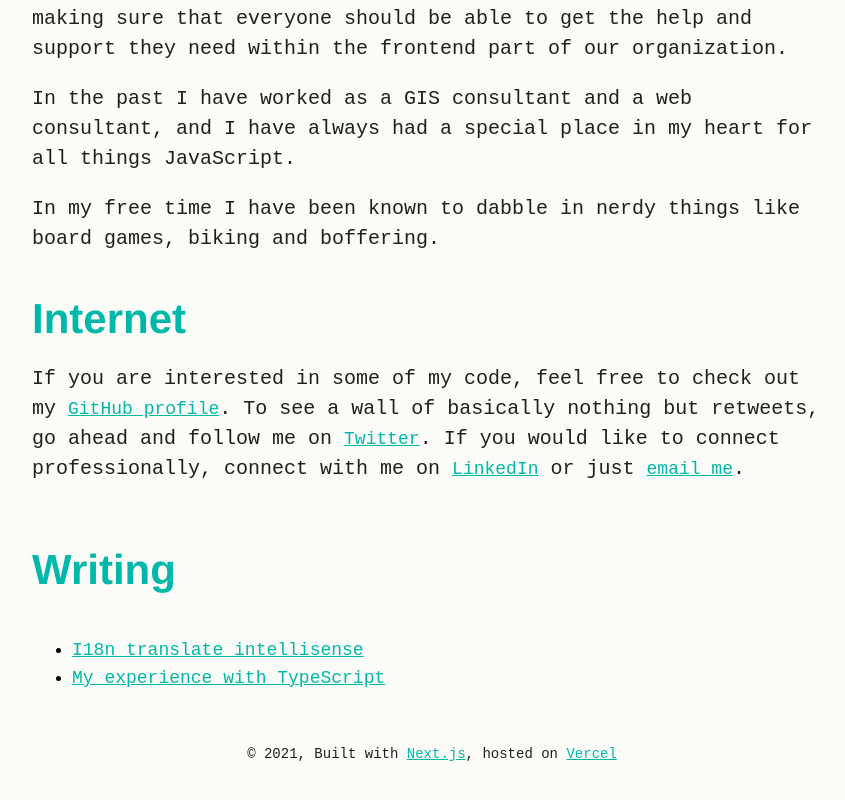
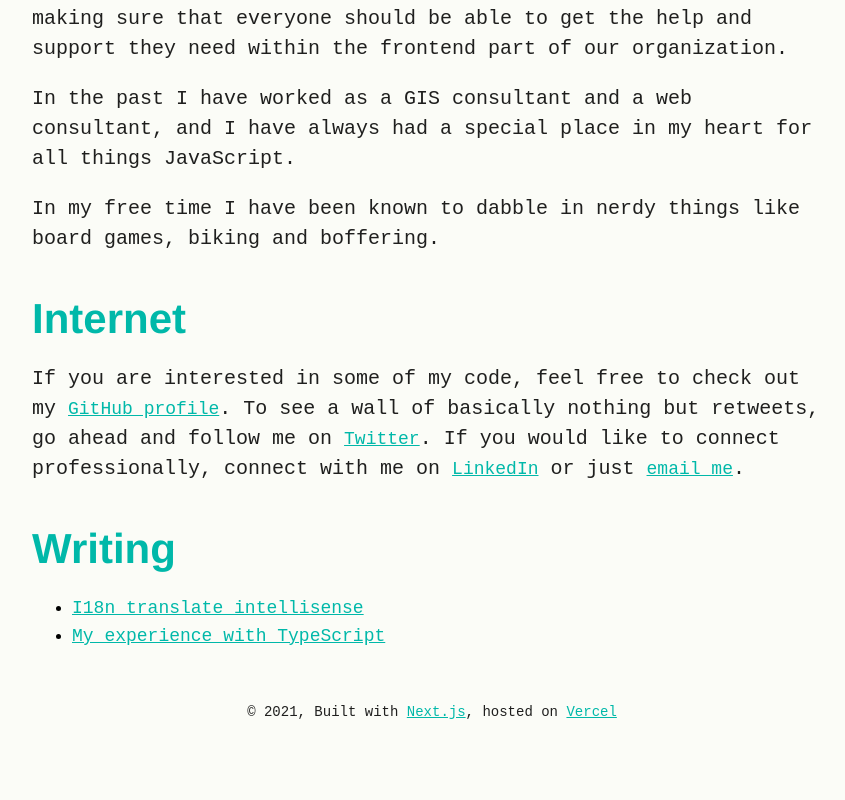
Before and after one commit to sakarisson/sakarisson.com, a Next.js app: page / in a window 1280 px wide. Shown: the part 792-1592 px from the top of the page, without its empty margins (208-1053 px from the left). After the commit the page ends 1570 px from the top, so only its background shows below. Built offline with nearby package versions, Linux system fonts and the light colour scheme.

Commit message:
Fix heading padding

```diff
--- a/pages/index.tsx
+++ b/pages/index.tsx
@@ -11,8 +11,7 @@ import { getAllPosts } from '../src/utils/api';
 import SEO from '../src/components/SEO';
 
 const Heading = styled(Typography.Heading)`
-  padding-top: 1em;
-  padding-bottom: 1em;
+  padding: 0.5em 0;
 `;
 
 type Post = {
```
